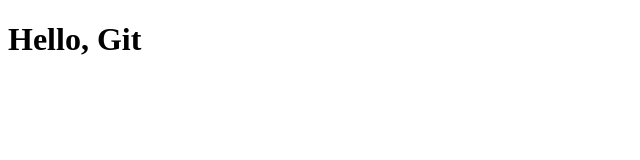
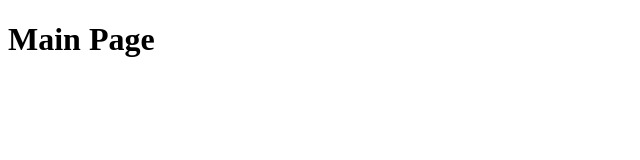
Before and after one commit to sysoev84l/git_project, a plain HTML site: page index.html in a window 1280 px wide. Shown: the whole page, without its empty margins (0-640 px from the left). Drawn offline with Linux system fonts and the light colour scheme.

Commit message:
add main page

```diff
--- a/index.html
+++ b/index.html
@@ -6,6 +6,6 @@
     <title>Document</title>
 </head>
 <body>
-    <h1>Hello, Git</h1>
+    <h1>Main Page</h1>
 </body>
 </html>
```
